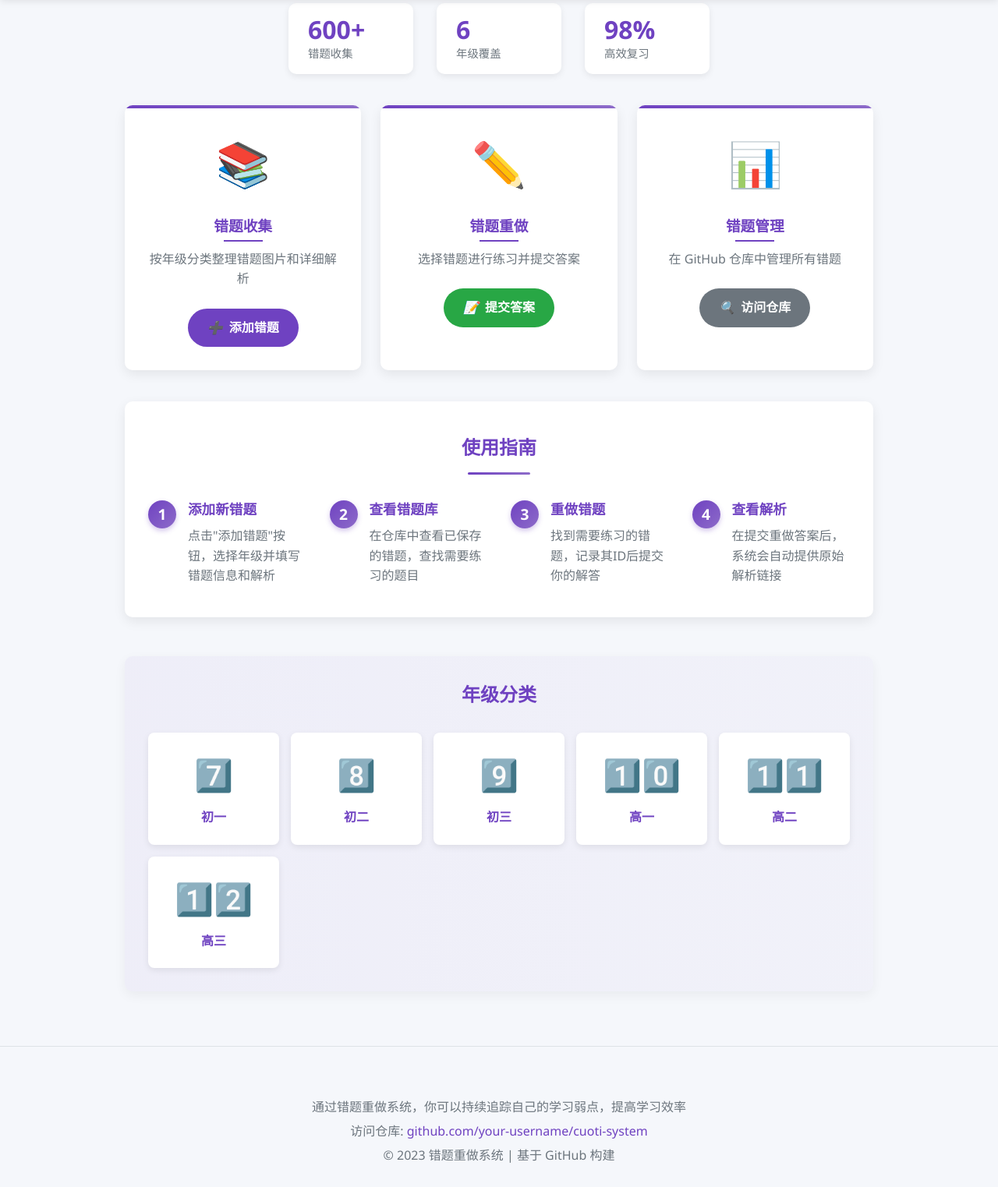
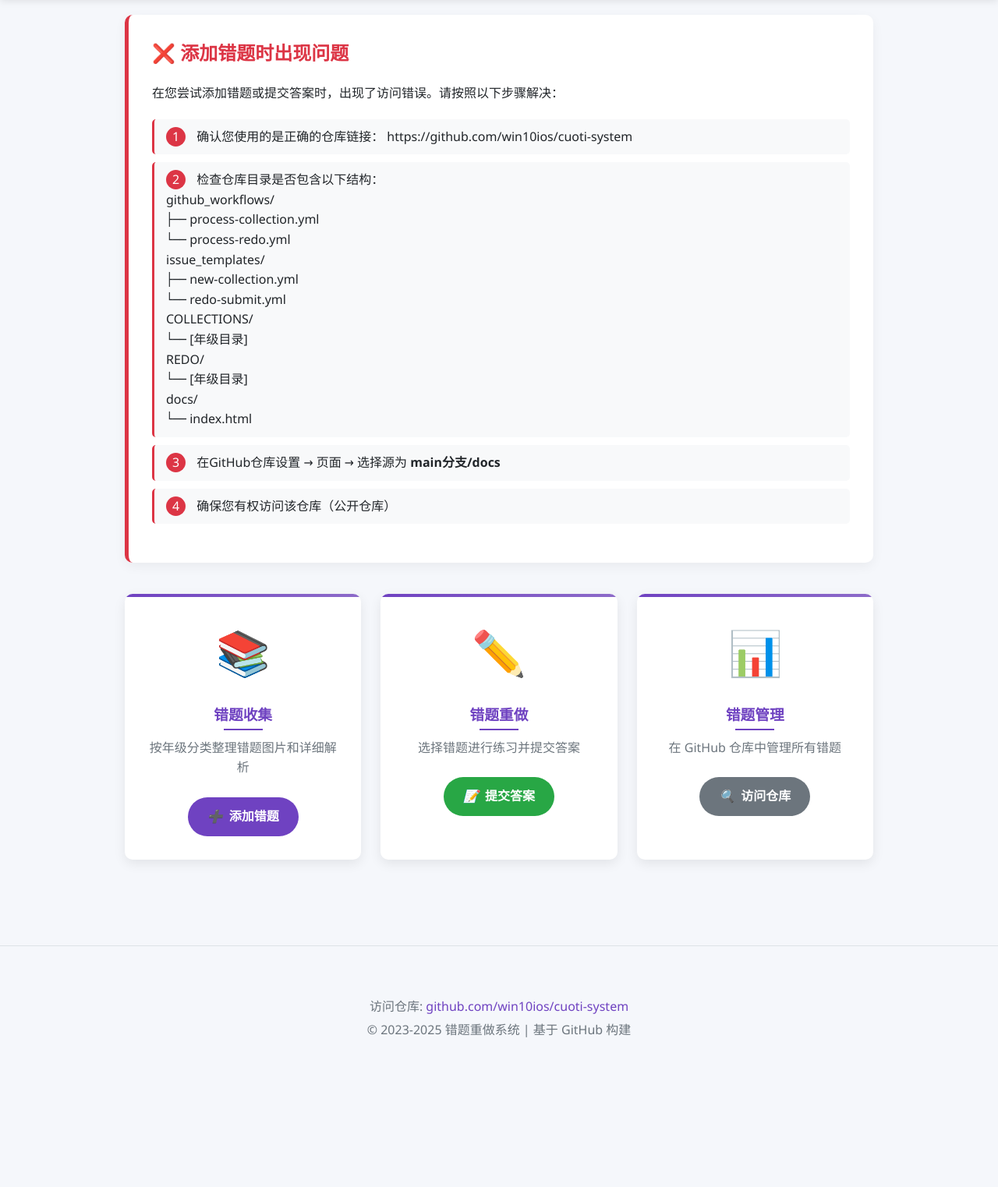
Before and after one commit to win10ios/cuoti, a plain HTML site: page docs/index.html in a window 1280 px wide. Shown: the part 216-1739 px from the top of the page at 78% size. After the commit the page ends 1656 px from the top, so only its background shows below. Drawn offline with Linux system fonts and the light colour scheme.

Commit message:
Initial commit

```diff
--- a/docs/index.html
+++ b/docs/index.html
@@ -187,121 +187,44 @@
             box-shadow: 0 4px 10px rgba(0,0,0,0.15);
         }
 
-        /* 使用指南 */
-        .how-to {
-            background-color: var(--white);
+        /* 错误信息 */
+        .error-container {
+            background-color: white;
             border-radius: 10px;
-            padding: 40px 30px;
-            margin-top: 40px;
-            box-shadow: var(--shadow);
+            padding: 30px;
+            margin: 40px 0;
+            box-shadow: 0 5px 15px rgba(0,0,0,0.05);
+            border-left: 5px solid #dc3545;
         }
 
-        .how-to h2 {
-            text-align: center;
-            color: var(--primary);
-            margin-bottom: 30px;
-            position: relative;
-            padding-bottom: 15px;
+        .error-container h2 {
+            color: #dc3545;
+            margin-bottom: 20px;
         }
 
-        .how-to h2::after {
-            content: '';
-            position: absolute;
-            bottom: 0;
-            left: 50%;
-            transform: translateX(-50%);
-            width: 80px;
-            height: 3px;
-            background: linear-gradient(to right, var(--primary), #8d6bc9);
-            border-radius: 3px;
+        .error-steps {
+            list-style-type: none;
+            margin: 20px 0;
+            padding: 0;
         }
 
-        .steps {
-            display: grid;
-            grid-template-columns: repeat(auto-fit, minmax(200px, 1fr));
-            gap: 30px;
-            margin-top: 25px;
-        }
-
-        .step {
-            display: flex;
-            align-items: flex-start;
+        .error-steps li {
+            padding: 10px 15px;
+            background: #f8f9fa;
+            border-radius: 5px;
+            margin-bottom: 10px;
+            border-left: 3px solid #dc3545;
         }
 
         .step-number {
-            min-width: 36px;
-            height: 36px;
-            background: linear-gradient(to bottom right, var(--primary), #8d6bc9);
-            color: var(--white);
+            display: inline-block;
+            width: 25px;
+            height: 25px;
+            background: #dc3545;
+            color: white;
+            text-align: center;
             border-radius: 50%;
-            display: flex;
-            align-items: center;
-            justify-content: center;
-            font-weight: bold;
-            font-size: 1.2rem;
-            margin-right: 15px;
-            margin-top: 3px;
-            box-shadow: 0 3px 6px rgba(111, 66, 193, 0.3);
-        }
-
-        .step-content h3 {
-            margin-bottom: 8px;
-            color: var(--primary);
-            font-size: 1.1rem;
-        }
-
-        .step-content p {
-            color: var(--secondary);
-            line-height: 1.6;
-        }
-
-        /* 年级展示 */
-        .grades-section {
-            margin-top: 50px;
-            background: linear-gradient(to right, rgba(111, 66, 193, 0.05), rgba(111, 66, 193, 0.03));
-            border-radius: 10px;
-            padding: 30px;
-            box-shadow: 0 5px 15px rgba(0,0,0,0.05);
-        }
-
-        .grades-section h2 {
-            text-align: center;
-            color: var(--primary);
-            margin-bottom: 30px;
-            position: relative;
-        }
-
-        .grades-grid {
-            display: grid;
-            grid-template-columns: repeat(auto-fit, minmax(140px, 1fr));
-            gap: 15px;
-        }
-
-        .grade-card {
-            background-color: var(--white);
-            border-radius: 8px;
-            padding: 20px 15px;
-            text-align: center;
-            transition: all 0.3s;
-            box-shadow: 0 3px 8px rgba(0,0,0,0.08);
-            border: 2px solid transparent;
-        }
-
-        .grade-card:hover {
-            transform: translateY(-3px);
-            box-shadow: 0 5px 15px rgba(0,0,0,0.1);
-            border-color: rgba(111, 66, 193, 0.3);
-        }
-
-        .grade-icon {
-            font-size: 2.5rem;
-            margin-bottom: 10px;
-            color: var(--primary);
-        }
-
-        .grade-title {
-            font-weight: 600;
-            color: var(--primary);
+            margin-right: 10px;
         }
 
         /* 页脚 */
@@ -355,34 +278,10 @@
             color: var(--secondary);
         }
 
-        /* 动画效果 */
-        @keyframes fadeIn {
-            from { opacity: 0; transform: translateY(20px); }
-            to { opacity: 1; transform: translateY(0); }
-        }
-
-        .feature-card, .step, .grade-card {
-            animation: fadeIn 0.6s forwards;
-            opacity: 0;
-        }
-
-        .feature-card:nth-child(1) { animation-delay: 0.1s; }
-        .feature-card:nth-child(2) { animation-delay: 0.2s; }
-        .feature-card:nth-child(3) { animation-delay: 0.3s; }
-        .step:nth-child(1) { animation-delay: 0.1s; }
-        .step:nth-child(2) { animation-delay: 0.2s; }
-        .step:nth-child(3) { animation-delay: 0.3s; }
-        .step:nth-child(4) { animation-delay: 0.4s; }
-
         /* 响应式设计 */
         @media (max-width: 768px) {
             .features {
                 grid-template-columns: 1fr;
-            }
-
-            .steps {
-                grid-template-columns: 1fr;
-                gap: 25px;
             }
 
             header {
@@ -398,25 +297,6 @@
                 align-items: center;
             }
         }
-
-        /* 小屏幕优化 */
-        @media (max-width: 480px) {
-            .container {
-                padding: 15px;
-            }
-
-            .feature-card {
-                padding: 25px 15px;
-            }
-
-            .how-to {
-                padding: 30px 20px;
-            }
-
-            .grade-card {
-                padding: 15px 10px;
-            }
-        }
     </style>
 </head>
 <body>
@@ -426,23 +306,45 @@
     </header>
 
     <div class="container">
-        <section class="intro">
-            <div class="stats">
-                <div class="stat-card">
-                    <div class="stat-value">2000+</div>
-                    <div class="stat-label">错题收集</div>
-                </div>
-                <div class="stat-card">
-                    <div class="stat-value">6</div>
-                    <div class="stat-label">年级覆盖</div>
-                </div>
-                <div class="stat-card">
-                    <div class="stat-value">98%</div>
-                    <div class="stat-label">高效复习</div>
-                </div>
+        <div class="error-container">
+            <h2>❌ 添加错题时出现问题</h2>
+            <p>在您尝试添加错题或提交答案时，出现了访问错误。请按照以下步骤解决：</p>
+
+            <ul class="error-steps">
+                <li>
+                    <span class="step-number">1</span>
+                    确认您使用的是正确的仓库链接：
+                    <code>https://github.com/win10ios/cuoti-system</code>
+                </li>
+                <li>
+                    <span class="step-number">2</span>
+                    检查仓库目录是否包含以下结构：
+                    <pre>
+github_workflows/
+├── process-collection.yml
+└── process-redo.yml
+issue_templates/
+├── new-collection.yml
+└── redo-submit.yml
+COLLECTIONS/
+└── [年级目录]
+REDO/
+└── [年级目录]
+docs/
+└── index.html</pre>
+                </li>
+                <li>
+                    <span class="step-number">3</span>
+                    在GitHub仓库设置 → 页面 → 选择源为 <strong>main分支/docs</strong>
+                </li>
+                <li>
+                    <span class="step-number">4</span>
+                    确保您有权访问该仓库（公开仓库）
+                </li>
+            </ul>
         </div>
 
-            <div class="features">
+        <section class="features">
             <div class="feature-card">
                 <div class="feature-icon">📚</div>
                 <h3>错题收集</h3>
@@ -469,81 +371,12 @@
                     <i>🔍</i> 访问仓库
                 </a>
             </div>
-            </div>
-        </section>
-
-        <section class="how-to">
-            <h2>使用指南</h2>
-            <div class="steps">
-                <div class="step">
-                    <div class="step-number">1</div>
-                    <div class="step-content">
-                        <h3>添加新错题</h3>
-                        <p>点击"添加错题"按钮，选择年级并填写错题信息和解析</p>
-                    </div>
-                </div>
-
-                <div class="step">
-                    <div class="step-number">2</div>
-                    <div class="step-content">
-                        <h3>查看错题库</h3>
-                        <p>在仓库中查看已保存的错题，查找需要练习的题目</p>
-                    </div>
-                </div>
-
-                <div class="step">
-                    <div class="step-number">3</div>
-                    <div class="step-content">
-                        <h3>重做错题</h3>
-                        <p>找到需要练习的错题，记录其ID后提交你的解答</p>
-                    </div>
-                </div>
-
-                <div class="step">
-                    <div class="step-number">4</div>
-                    <div class="step-content">
-                        <h3>查看解析</h3>
-                        <p>在提交重做答案后，系统会自动提供原始解析链接</p>
-                    </div>
-                </div>
-            </div>
-        </section>
-
-        <section class="grades-section">
-            <h2>年级分类</h2>
-            <div class="grades-grid">
-                <div class="grade-card">
-                    <div class="grade-icon">7️⃣</div>
-                    <div class="grade-title">初一</div>
-                </div>
-                <div class="grade-card">
-                    <div class="grade-icon">8️⃣</div>
-                    <div class="grade-title">初二</div>
-                </div>
-                <div class="grade-card">
-                    <div class="grade-icon">9️⃣</div>
-                    <div class="grade-title">初三</div>
-                </div>
-                <div class="grade-card">
-                    <div class="grade-icon">1️⃣0️⃣</div>
-                    <div class="grade-title">高一</div>
-                </div>
-                <div class="grade-card">
-                    <div class="grade-icon">1️⃣1️⃣</div>
-                    <div class="grade-title">高二</div>
-                </div>
-                <div class="grade-card">
-                    <div class="grade-icon">1️⃣2️⃣</div>
-                    <div class="grade-title">高三</div>
-                </div>
-            </div>
         </section>
     </div>
 
     <footer>
         <div class="container">
-            <p>通过错题重做系统，你可以持续追踪自己的学习弱点，提高学习效率</p>
-            <p>访问仓库: <a href="#" id="repoLink">github.com/你的用户名/cuoti-system</a></p>
+            <p>访问仓库: <a href="#" id="repoLink">github.com/win10ios/cuoti-system</a></p>
             <p>&copy; 2023 错题重做系统 | 基于 GitHub 构建</p>
         </div>
     </footer>
@@ -554,34 +387,27 @@
             // 获取当前仓库URL
             const currentPath = window.location.href;
             const usernameMatch = currentPath.match(/https?:\/\/github\.com\/([^\/]+)/);
-            const username = usernameMatch ? usernameMatch[1] : 'your-username';
+            const username = usernameMatch ? usernameMatch[1] : 'win10ios';
+
+            // 正确生成问题模板链接
+            const addIssueLink = `https://github.com/${username}/cuoti-system/issues/new?assignees=&labels=&template=new-collection.yml&title=`;
+            const redoIssueLink = `https://github.com/${username}/cuoti-system/issues/new?assignees=&labels=&template=redo-submit.yml&title=`;
+            const repoLink = `https://github.com/${username}/cuoti-system`;
 
             // 更新链接
-            document.getElementById('repoLink').href = `https://github.com/${username}/cuoti-system`;
+            document.getElementById('repoLink').href = repoLink;
             document.getElementById('repoLink').textContent = `github.com/${username}/cuoti-system`;
 
-            document.getElementById('addBtn').href = `https://github.com/${username}/cuoti-system/issues/new?template=new-collection.yml`;
-            document.getElementById('redoBtn').href = `https://github.com/${username}/cuoti-system/issues/new?template=redo-submit.yml`;
-            document.getElementById('repoBtn').href = `https://github.com/${username}/cuoti-system`;
+            document.getElementById('addBtn').href = addIssueLink;
+            document.getElementById('redoBtn').href = redoIssueLink;
+            document.getElementById('repoBtn').href = repoLink;
 
-            // 添加点击动画效果
-            const cards = document.querySelectorAll('.grade-card');
-            cards.forEach(card => {
-                card.addEventListener('click', function() {
-                    this.style.transform = 'scale(0.95)';
-                    setTimeout(() => {
-                        this.style.transform = '';
-                    }, 200);
-                });
-            });
-
-            // 模拟错题统计
-            function updateStats() {
-                const collectionFolders = document.querySelectorAll('.grade-card').length;
-                document.querySelector('.stat-value').textContent = collectionFolders * 100 + '+';
+            // 更新年份
+            const yearEl = document.querySelector('footer p:last-child');
+            if (yearEl) {
+                const currentYear = new Date().getFullYear();
+                yearEl.innerHTML = yearEl.innerHTML.replace('2023', `2023-${currentYear}`);
             }
-
-            updateStats();
         });
     </script>
 </body>
```
Lines whose indentation alone changed are shown as unchanged.
